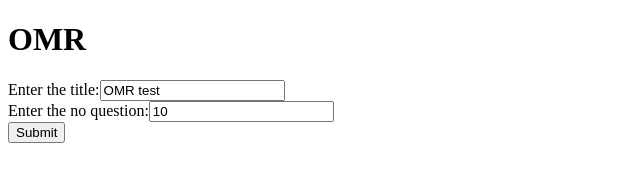
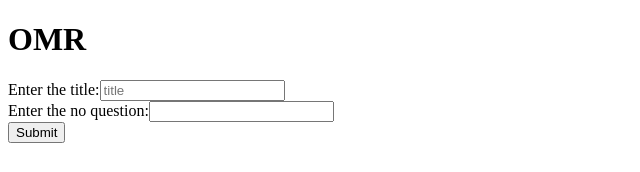
Before and after one commit to selva2006-GM/omr-maker, a React (Vite) app: page / in a window 1280 px wide. Shown: the top 172 px of the page, without its empty margins (0-640 px from the left). Built offline with nearby package versions, Linux system fonts and the light colour scheme.

Commit message:
Update nav.jsx

```diff
--- a/src/nav.jsx
+++ b/src/nav.jsx
@@ -35,7 +35,6 @@ export default function Nav() {
                         type="text"
                         placeholder="title"
                         name="title"
-                        defaultValue = "OMR test"
                     />
                 </label>
 
@@ -46,7 +45,6 @@ export default function Nav() {
                     <input
                         type="number"
                         name="noq"
-                        defaultValue={10}
                     />
                 </label>
 
```
